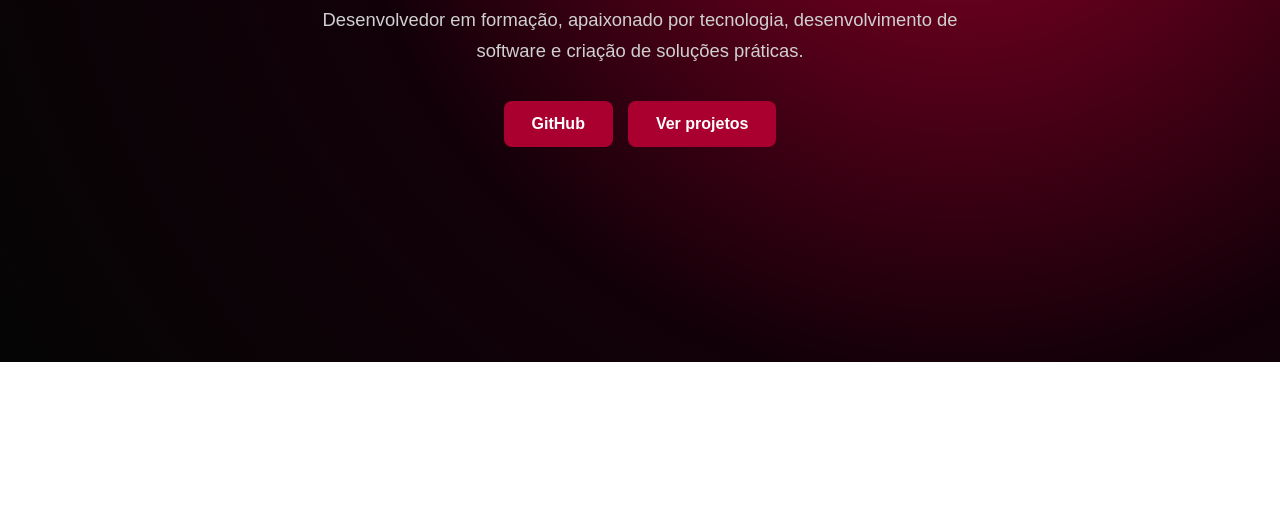
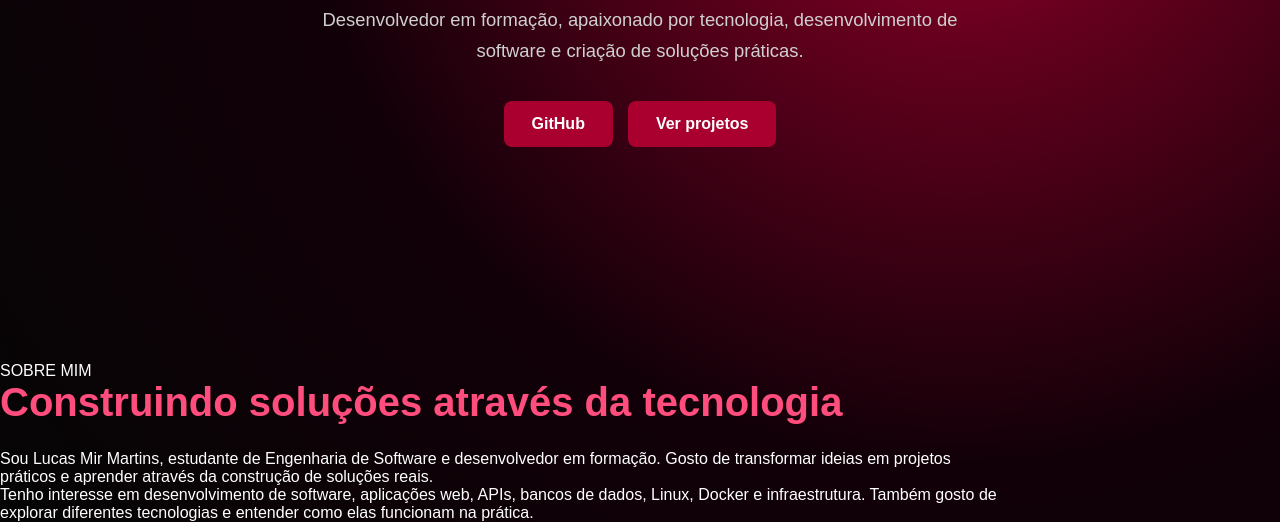
Before and after one commit to lucasmirmartins/lucasmir.github.io, a plain HTML site: page index.html in a window 1280 px wide. Shown: the part 438-960 px from the top of the page. Before the commit the page ends 800 px from the top, so only its background shows below. Drawn offline with Linux system fonts and the light colour scheme.

Commit message:
feat: adiciona seção sobre mim ao portfólio
Added an 'About' section with personal information and interests.

```diff
--- a/index.html
+++ b/index.html
@@ -41,5 +41,30 @@
     </div>
 
 </main>
+    <section class="about" id="sobre">
+
+    <div class="container">
+
+        <p class="section-label">SOBRE MIM</p>
+
+        <h2>Construindo soluções através da tecnologia</h2>
+
+        <p class="about-text">
+            Sou Lucas Mir Martins, estudante de Engenharia de Software
+            e desenvolvedor em formação. Gosto de transformar ideias em
+            projetos práticos e aprender através da construção de
+            soluções reais.
+        </p>
+
+        <p class="about-text">
+            Tenho interesse em desenvolvimento de software, aplicações
+            web, APIs, bancos de dados, Linux, Docker e infraestrutura.
+            Também gosto de explorar diferentes tecnologias e entender
+            como elas funcionam na prática.
+        </p>
+
+    </div>
+
+</section>
 </body>
 </html>
```
